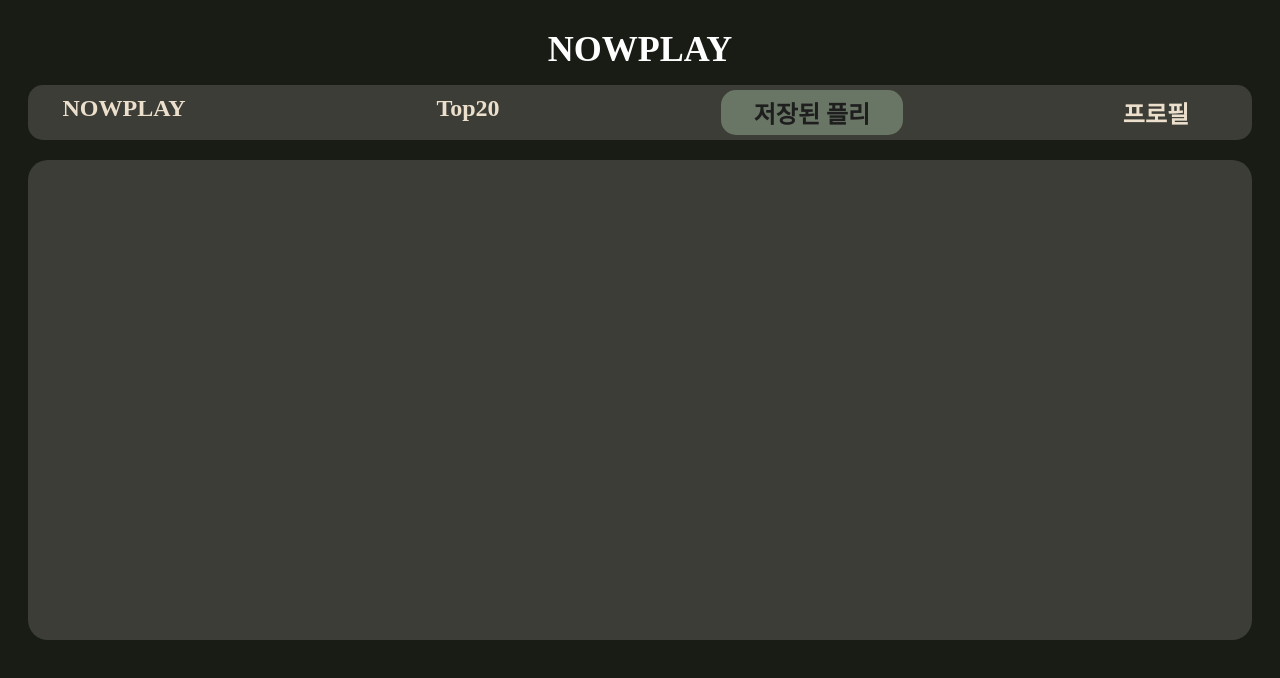
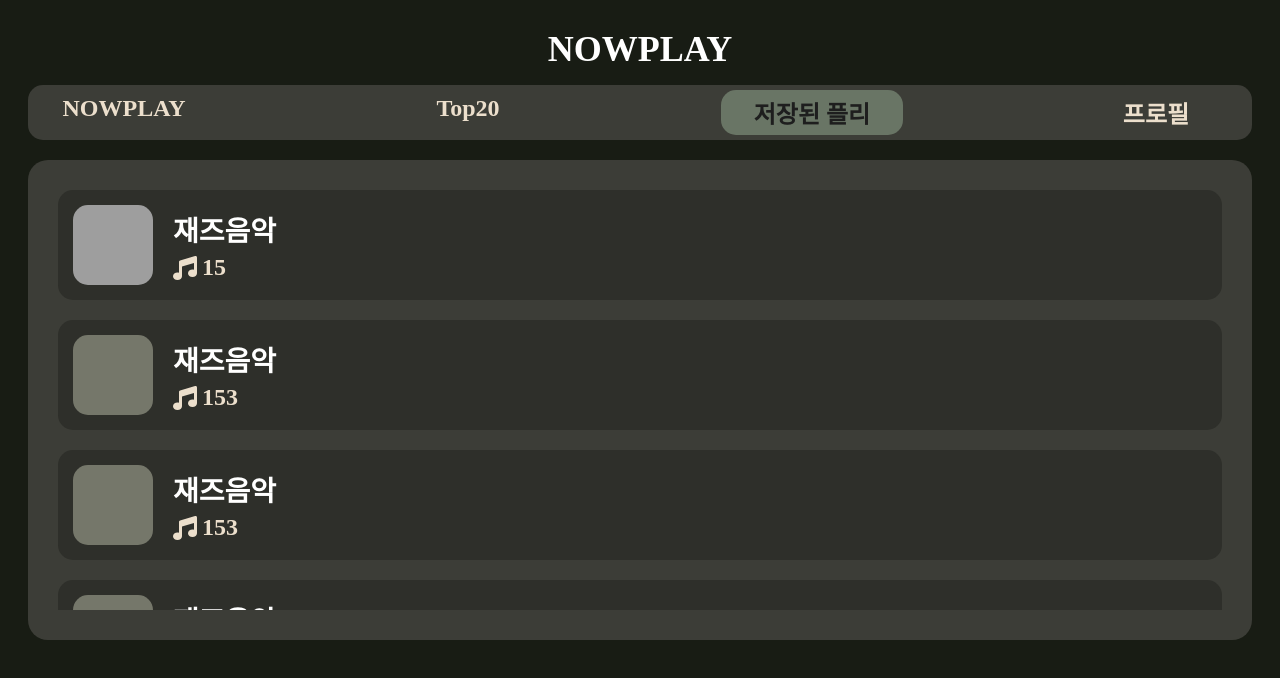
Before and after one commit to ssuryeon/nowplay, a React (Create React App) app: page /main/stored in a window 1280 px wide. Shown: the top 678 px of the page. Built offline with nearby package versions, Linux system fonts and the light colour scheme; grey boxes are pictures that could not be loaded; a web font is replaced by a local one.

Commit message:
feat: Rank, Stored 화면

```diff
--- a/src/App.tsx
+++ b/src/App.tsx
@@ -3,6 +3,8 @@ import Home from './pages/Home';
 import SignUp from './pages/SignUp';
 import Main from './pages/Main';
 import Nowplay from './pages/Nowplay';
+import Rank from './pages/Rank';
+import Stored from './pages/Stored';
 
 const router = createBrowserRouter([
   {
@@ -23,9 +25,11 @@ const router = createBrowserRouter([
       },
       {
         path: 'rank',
+        Component: Rank,
       },
       {
         path: 'stored',
+        Component: Stored,
       },
       {
         path: 'profile',
--- /dev/null
+++ b/src/components/RankItem.tsx
@@ -0,0 +1,42 @@
+import styled, {useTheme} from 'styled-components';
+import { FaHeart } from "react-icons/fa6";
+
+const ItemContainer = styled.div`
+    width: 100%;
+    height: 80px;
+    border-radius: 15px;
+    background-color: ${props => props.theme.inputColor};
+    box-sizing: border-box;
+    display: flex;
+    flex-direction: row;
+    justify-content: space-between;
+    align-items: center;
+    margin-bottom: 20px;
+    padding-left: 20px;
+    padding-right: 20px;
+`;
+
+interface IRankItem {
+    rank: number,
+    name: string,
+    likes: number,
+}
+
+function RankItem({rank, name, likes}:IRankItem){
+    const theme = useTheme();
+
+    return (
+        <ItemContainer>
+            <span style={{display: 'flex', flexDirection: 'row', alignItems: 'center'}}>
+                <h2 style={{fontSize: 35, fontWeight: 900, color: theme.white, display: 'inline-block', marginRight: 10}}>{rank}</h2>
+                <span style={{fontSize: 28, fontWeight: 700, color: theme.textColor}}>{name}</span>
+            </span>
+            <span style={{width: 100, height: '100%', display: 'flex', flexDirection: 'row', justifyContent: 'flex-start', alignItems: 'center'}}>
+                <FaHeart size={24} style={{color: theme.textColor, marginRight: 10}}/>
+                <span style={{fontSize: 28, fontWeight: 700, color: theme.textColor}}>{likes}</span>
+            </span>
+        </ItemContainer>
+    )
+}
+
+export default RankItem;
--- /dev/null
+++ b/src/components/StoredItem.tsx
@@ -0,0 +1,46 @@
+import styled, {useTheme} from 'styled-components';
+import { FaMusic } from "react-icons/fa6";
+
+const ItemContainer = styled.div`
+    width: 100%;
+    background-color: ${props => props.theme.inputColor};
+    border-radius: 15px;
+    padding: 15px;
+    display: flex;
+    flex-direction: row;
+    margin-bottom: 20px;
+    align-items: center;
+    box-sizing: border-box;
+`;
+
+const ImageArea = styled.div`
+    width: 80px;
+    height: 80px;
+    border-radius: 15px;
+    margin-right: 20px;
+`;
+
+interface IStoredItem {
+    imageUrl?: string,
+    name: string,
+    count: number,
+}
+
+function StoredItem({imageUrl, name, count}:IStoredItem){
+    const theme = useTheme();
+
+    return (
+        <ItemContainer>
+            <ImageArea style={{background: imageUrl? `url(${imageUrl}) no-repeat center center / cover` : theme.btnColor2}}/>
+            <div style={{display: 'flex', flexDirection: 'column', height: '100%', justifyContent: 'center'}}>
+                <span style={{color: theme.white, fontSize: 28, fontWeight: 700, marginBottom: 5}}>{name}</span>
+                <span style={{display: 'flex', flexDirection: 'row', alignItems: 'center'}}>
+                    <FaMusic size={24} color={theme.textColor}/>
+                    <span style={{color: theme.textColor, fontSize: 24, fontWeight: 600, marginLeft: 5}}>{count}</span>
+                </span>
+            </div>
+        </ItemContainer>
+    );
+}
+
+export default StoredItem;
--- /dev/null
+++ b/src/pages/Rank.tsx
@@ -0,0 +1,35 @@
+import styled from 'styled-components';
+import RankItem from '../components/RankItem';
+
+const Container = styled.div`
+    width: 100%;
+    height: 100%;
+    overflow-y: auto;
+    &::-webkit-scrollbar {
+        width: 10px;
+    }
+    &::-webkit-scrollbar-track {
+        background: transparent;
+    }
+    &::-webkit-scrollbar-thumb {
+        background: ${props => props.theme.textColor};
+        border-radius: 10px;
+    }
+`;
+
+function Rank(){
+    return (
+        <Container>
+            <RankItem rank={1} name={'재즈음악'} likes={244}/>
+            <RankItem rank={2} name={'재즈음악'} likes={176}/>
+            <RankItem rank={3} name={'재즈음악'} likes={155}/>
+            <RankItem rank={4} name={'재즈음악'} likes={68}/>
+            <RankItem rank={5} name={'재즈음악'} likes={53}/>
+            <RankItem rank={6} name={'재즈음악'} likes={33}/>
+            <RankItem rank={7} name={'재즈음악'} likes={14}/>
+            <RankItem rank={8} name={'재즈음악'} likes={3}/>
+        </Container>
+    );
+}
+
+export default Rank;
--- /dev/null
+++ b/src/pages/Stored.tsx
@@ -0,0 +1,34 @@
+import styled from 'styled-components';
+import StoredItem from '../components/StoredItem';
+
+const Container = styled.div`
+    width: 100%;
+    height: 100%;
+    overflow-y: auto;
+    &::-webkit-scrollbar {
+        width: 10px;
+    }
+    &::-webkit-scrollbar-track {
+        background: transparent;
+    }
+    &::-webkit-scrollbar-thumb {
+        background: ${props => props.theme.textColor};
+        border-radius: 10px;
+    }
+`;
+
+function Stored(){
+    return (
+        <Container>
+            <StoredItem imageUrl={'https://media.istockphoto.com/id/1154370446/ko/%EC%82%AC%EC%A7%84/%ED%9D%B0%EC%83%89-%EB%B0%B0%EA%B2%BD%EC%97%90-%EA%B3%A0%EB%A6%BD-%EB%90%9C-%EB%B0%94%EC%9C%84-%EC%A0%9C%EC%8A%A4%EC%B2%98%EB%A5%BC-%EB%B3%B4%EC%97%AC%EC%A3%BC%EB%8A%94-%EB%85%B9%EC%83%89-%EC%84%A0%EA%B8%80%EB%9D%BC%EC%8A%A4%EC%97%90-%EC%9E%AC%EB%AF%B8-%EB%84%88%EA%B5%AC%EB%A6%AC.jpg?s=612x612&w=0&k=20&c=atEjJlw_9g7W6SBgISn3sebRa94-zw5GGgyeddCf-AU='} name='재즈음악' count={15}/>
+            <StoredItem name='재즈음악' count={153}/>
+            <StoredItem name='재즈음악' count={153}/>
+            <StoredItem name='재즈음악' count={153}/>
+            <StoredItem name='재즈음악' count={153}/>
+            <StoredItem name='재즈음악' count={153}/>
+            <StoredItem name='재즈음악' count={153}/>
+        </Container>
+    );
+}
+
+export default Stored;
```
Also changed, not shown: 2 other files (tests, documents, lock files or other folders).
